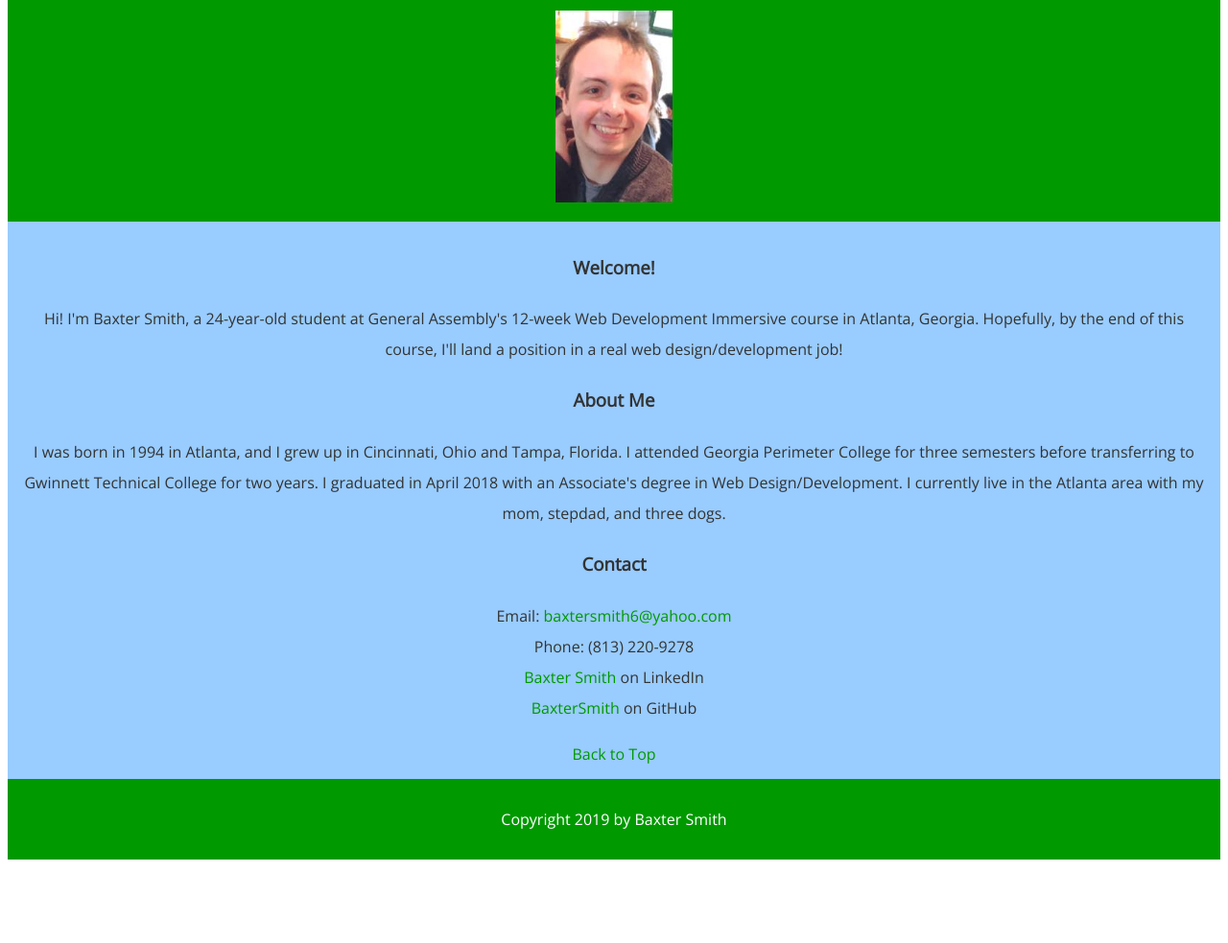
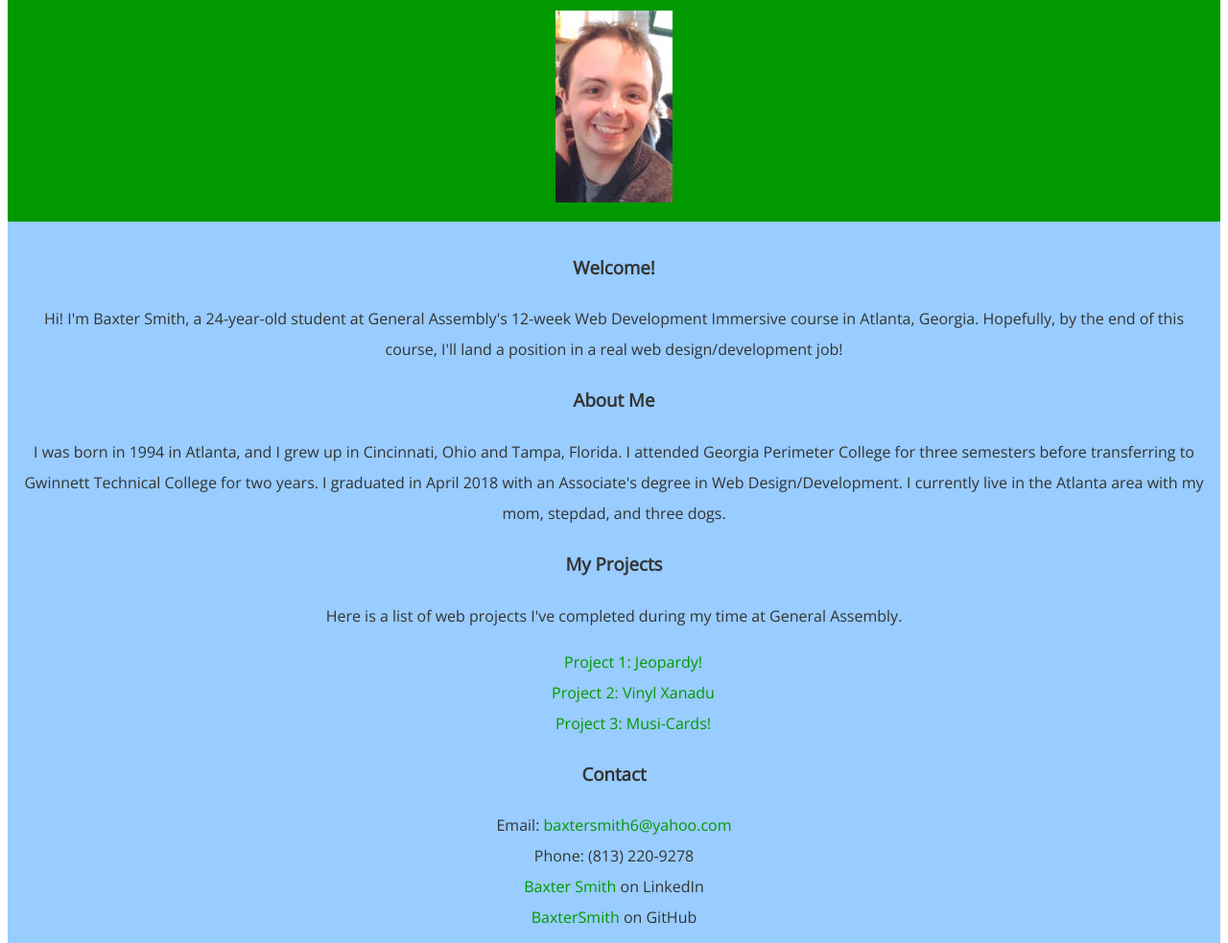
Before and after one commit to BaxterSmith/BaxterSmith.github.io, a plain HTML site: page index.html in a window 1280 px wide. Shown: the part 114-1097 px from the top of the page at 96% size. Before the commit the page ends 1018 px from the top, so only its background shows below. Drawn offline with nearby package versions, Linux system fonts and the light colour scheme.

Commit message:
ul css, projects section

```diff
--- a/index.html
+++ b/index.html
@@ -35,6 +35,15 @@
                 three dogs.
                 </p>
             </section>
+            <section id="projects">
+                <h3>My Projects</h3>
+                <p>Here is a list of web projects I've completed during my time at General Assembly.</p>
+                <ul>
+                    <li><a href="https://priceless-jepsen-c635df.netlify.com/">Project 1: Jeopardy!</a></li>
+                    <li><a href="https://morning-thicket-52864.herokuapp.com/">Project 2: Vinyl Xanadu</a></li>
+                    <li><a href="https://enigmatic-temple-59235.herokuapp.com/">Project 3: Musi-Cards!</a></li>
+                </ul>
+            </section>
             <section id="contact">
                 <h3>Contact</h3>
                 <p>Email: <a href="mailto:baxtersmith6@yahoo.com">baxtersmith6@yahoo.com</a><br>
--- a/style.css
+++ b/style.css
@@ -37,3 +37,7 @@ main a {
 main a:hover {
     color: #ffffff;
 }
+
+ul {
+    list-style-type: none;
+}
```
